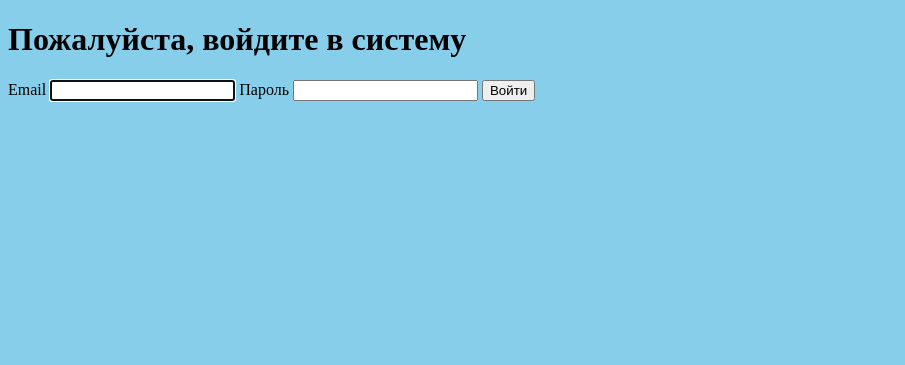
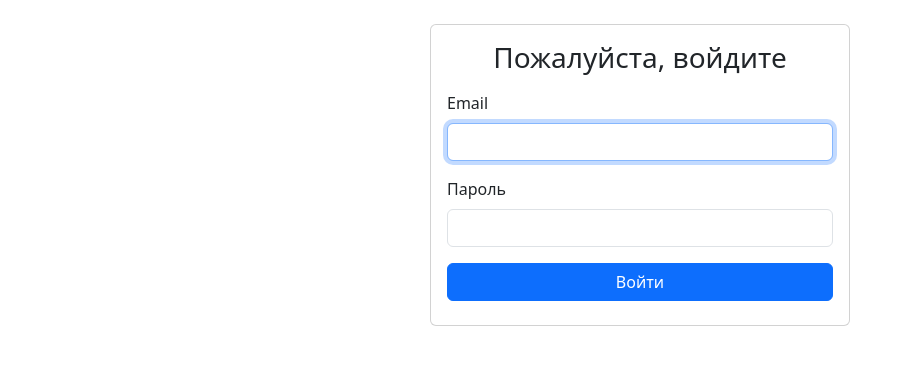
Before and after one commit to vladgatsulenko/vet, a Symfony app: template templates/security/login.html.twig in a window 1280 px wide. Shown: the top 365 px of the page, without its empty margins (0-905 px from the left). Run offline with Twig, Linux system fonts and the light colour scheme; the template is opened without the code that fills it, so the values that code supplies are empty; style sheets or scripts are compiled from the project's sources; some libraries are stand-ins or nearby versions.

Commit message:
add styles to register and login twig

```diff
--- a/assets/app.js
+++ b/assets/app.js
@@ -5,5 +5,7 @@
  * which should already be in your base.html.twig.
  */
 import './styles/app.css';
+import 'bootstrap/dist/css/bootstrap.min.css';
+import 'bootstrap/dist/js/bootstrap.min.js';
 
 console.log('This log comes from assets/app.js - welcome to AssetMapper! 🎉');
--- a/templates/security/login.html.twig
+++ b/templates/security/login.html.twig
@@ -1,39 +1,53 @@
 {% extends 'base.html.twig' %}
 
-{% block title %}Вход!{% endblock %}
+{% block title %}Вход{% endblock %}
 
 {% block body %}
   {% for label, messages in app.flashes %}
     {% for message in messages %}
-            <div class="alert alert-{{ label }}">
-                {{ message }}
-            </div>
+      <div class="alert alert-{{ label }}">{{ message }}</div>
     {% endfor %}
   {% endfor %}
 
-    <form method="post">
   {% if error %}
-            <div class="alert alert-danger">{{error}}</div>
+    <div class="alert alert-danger">{{ error }}</div>
   {% endif %}
 
   {% if app.user %}
-            <div class="mb-3">
-                Добро пожаловать, {{ app.user.userIdentifier }}!, <a href="{{ path('app_logout') }}">Выйти</a>
+    <div class="alert alert-info mb-3">
+      Добро пожаловать, {{ app.user.userIdentifier }}!
+      <a href="{{ path('app_logout') }}">Выйти</a>
     </div>
   {% endif %}
 
-        <h1 class="h3 mb-3 font-weight-normal">Пожалуйста, войдите в систему</h1>
-        <label for="username">Email</label>
-        <input type="email" value="{{ last_username }}" name="_username" id="username" class="form-control" autocomplete="email" required autofocus>
-        <label for="password">Пароль</label>
-        <input type="password" name="_password" id="password" class="form-control" autocomplete="current-password" required>
+  <div class="card mx-auto mt-4" style="max-width: 420px;">
+    <div class="card-body">
+      <h1 class="h3 mb-3 text-center">Пожалуйста, войдите</h1>
+      <form method="post">
+        <div class="mb-3">
+          <label for="username" class="form-label">Email</label>
+          <input type="email"
+                 id="username"
+                 name="_username"
+                 value="{{ last_username }}"
+                 class="form-control"
+                 autocomplete="email"
+                 required
+                 autofocus>
+        </div>
+        <div class="mb-3">
+          <label for="password" class="form-label">Пароль</label>
+          <input type="password"
+                 id="password"
+                 name="_password"
+                 class="form-control"
+                 autocomplete="current-password"
+                 required>
+        </div>
+        <input type="hidden" name="_csrf_token" value="{{ csrf_token('authenticate') }}">
 
-        <input type="hidden" name="_csrf_token"
-               value="{{ csrf_token('authenticate') }}"
-        >
-
-        <button class="btn btn-lg btn-primary" type="submit">
-            Войти
-        </button>
+        <button type="submit" class="btn btn-primary w-100 mb-2">Войти</button>
       </form>
+    </div>
+  </div>
 {% endblock %}
```
Also changed, not shown: importmap.php (+5 -2 lines), templates/registration/register.html.twig (+19 -13 lines), 1 other file. Lines whose indentation alone changed are shown as unchanged.
